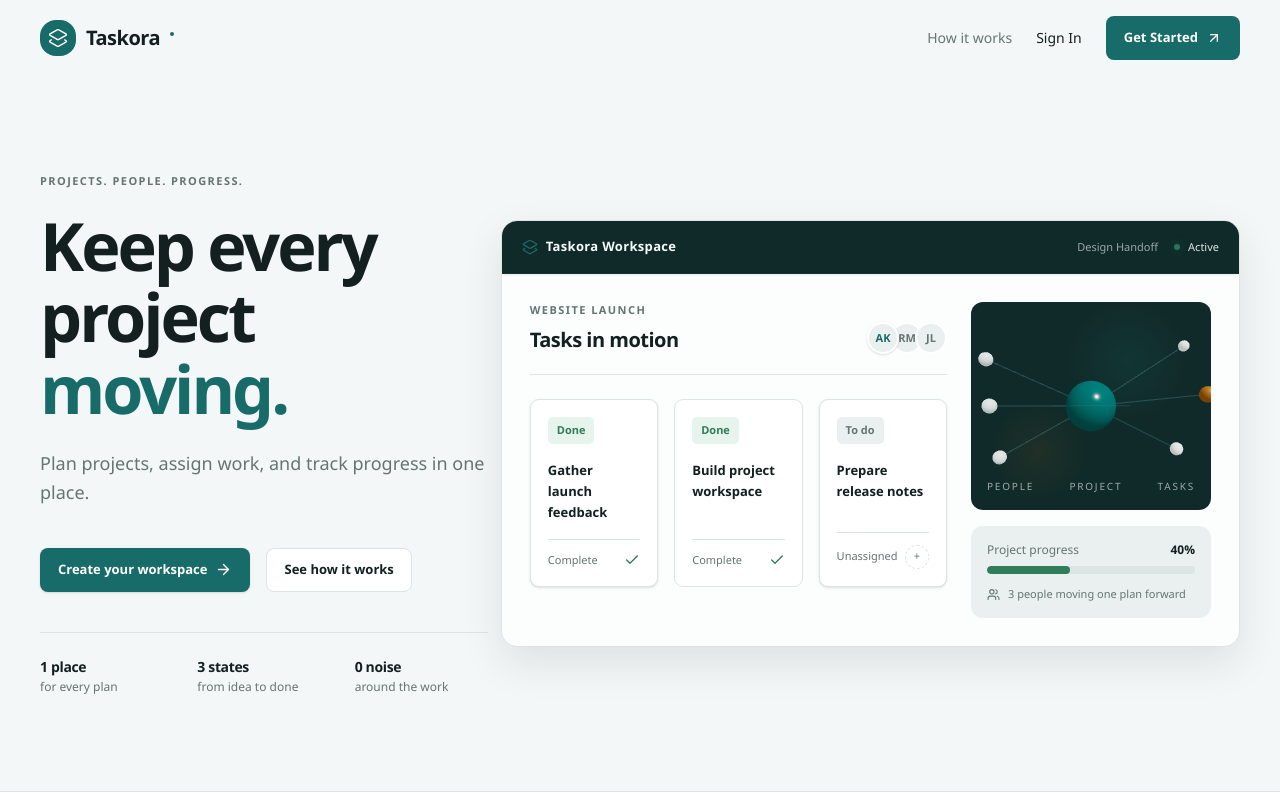
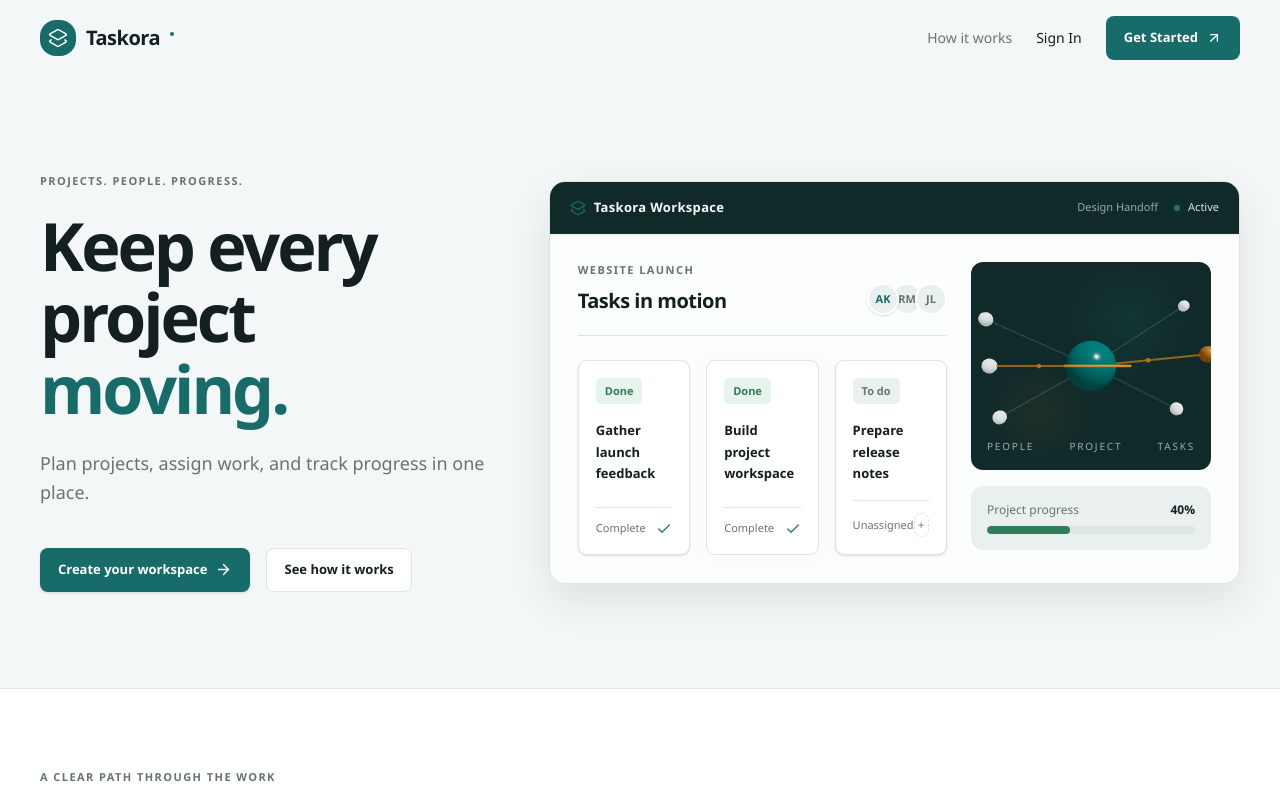
Before and after one commit to kumarnallana/Taskora-Project-Management, a Next.js app: page / in a window 1280 px wide. Shown: the top 800 px of the page. Built offline with nearby package versions, Linux system fonts and the light colour scheme.

Commit message:
refactor: stabilize Taskora visuals and motion performance

```diff
--- a/src/components/marketing/MarketingExperience.tsx
+++ b/src/components/marketing/MarketingExperience.tsx
@@ -44,12 +44,6 @@ function LivingPreview() {
   const reduced = useReducedMotion();
   const root = useRef<HTMLDivElement>(null);
 
-  // Phase 0: INITIAL (20%)
-  // Phase 1: PLAN (Task appears)
-  // Phase 2: ASSIGN (Member connects)
-  // Phase 3: MOVE (Status changes to In Progress)
-  // Phase 4: COMPLETE (Task resolves)
-  // Phase 5: FINAL (60%)
 
   useEffect(() => {
     if (reduced) return;
@@ -121,12 +115,10 @@ function LivingPreview() {
           </div>
           <div className="grid gap-4 sm:grid-cols-3">
             {tasks.map((task, index) => {
-              // Map phase to specific task statuses
               let status = "DONE";
               let showAssignee = true;
 
               if (index === 1) {
-                // The main animated task
                 status = phase >= 4 ? "DONE" : phase >= 3 ? "IN_PROGRESS" : "TODO";
                 showAssignee = phase >= 2;
               } else if (index === 2) {
@@ -168,7 +160,7 @@ function LivingPreview() {
           </div>
         </div>
         <div className="space-y-4">
-          <ProjectConstellation />
+          <ProjectConstellation phase={phase} />
           <div className="rounded-xl bg-surface-muted p-4">
             <div className="mb-2 flex justify-between text-xs">
               <span className="text-muted">Project progress</span>
@@ -180,9 +172,6 @@ function LivingPreview() {
                 style={{ width: `${progress}%` }}
               />
             </div>
-            <p className="mt-3 flex items-center gap-2 text-[11px] text-muted">
-              <Users size={13} />3 people moving one plan forward
-            </p>
           </div>
         </div>
       </div>
@@ -270,7 +259,7 @@ export function MarketingExperience() {
           </div>
         </header>
         <main id="main">
-          <section className="mx-auto grid max-w-7xl items-center gap-12 px-5 py-16 md:px-10 lg:grid-cols-[.8fr_1.2fr] lg:py-24">
+          <section className="mx-auto grid max-w-7xl items-center gap-12 px-5 py-16 md:px-10 xl:grid-cols-[.8fr_1.2fr] lg:py-24">
             <div>
               <p data-hero className="eyebrow mb-5">
                 Projects. People. Progress.
@@ -293,25 +282,8 @@ export function MarketingExperience() {
                   See how it works
                 </a>
               </div>
-              <div
-                data-hero
-                className="mt-10 grid max-w-md grid-cols-3 gap-6 text-xs border-t border-line pt-6"
-              >
-                <div>
-                  <strong className="block text-sm font-semibold tracking-tight text-ink mb-0.5">1 place</strong>
-                  <span className="text-muted font-medium">for every plan</span>
-                </div>
-                <div>
-                  <strong className="block text-sm font-semibold tracking-tight text-ink mb-0.5">3 states</strong>
-                  <span className="text-muted font-medium">from idea to done</span>
-                </div>
-                <div>
-                  <strong className="block text-sm font-semibold tracking-tight text-ink mb-0.5">0 noise</strong>
-                  <span className="text-muted font-medium">around the work</span>
-                </div>
-              </div>
             </div>
-            <div data-stage className="relative z-10 lg:-ml-6 xl:-ml-12">
+            <div data-stage className="relative z-10 w-full">
               <LivingPreview />
             </div>
           </section>
--- a/src/components/marketing/three/ProjectConstellation.tsx
+++ b/src/components/marketing/three/ProjectConstellation.tsx
@@ -5,7 +5,7 @@ import { useReducedMotion } from "framer-motion";
 const Scene = dynamic(() => import("./ProjectConstellationCanvas"), {
   ssr: false,
 });
-export function ProjectConstellation() {
+export function ProjectConstellation({ phase = 0 }: { phase?: number }) {
   const root = useRef<HTMLDivElement>(null);
   const reduced = useReducedMotion();
   const [eligible, setEligible] = useState(false);
@@ -38,7 +38,7 @@ export function ProjectConstellation() {
       className="constellation-fallback relative h-52 overflow-hidden rounded-xl"
       aria-hidden="true"
     >
-      {eligible && visible && <Scene />}
+      {eligible && visible && <Scene phase={phase} />}
       <div className="pointer-events-none absolute inset-x-4 bottom-4 flex justify-between text-[10px] uppercase tracking-[.18em] text-white/60">
         <span>People</span>
         <span>Project</span>
```
